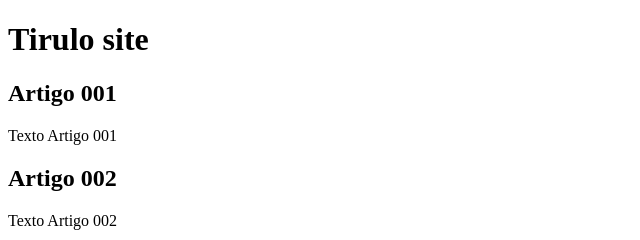
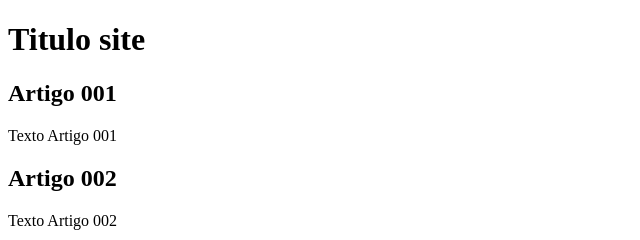
Before and after one commit to LucasAlvesM/NovoRepositorioAula, a plain HTML site: page site/Index.html in a window 1280 px wide. Shown: the full height of the page, 0-640 px from the left. Drawn offline with Linux system fonts and the light colour scheme.

Commit message:
Update Index.html

```diff
--- a/site/Index.html
+++ b/site/Index.html
@@ -9,7 +9,7 @@
 <body>
     <main>
         <header>
-            <h1> Tirulo site</h1>
+            <h1> Titulo site</h1>
         </header>
         <article>
             <h2> Artigo 001 </h2>
```
